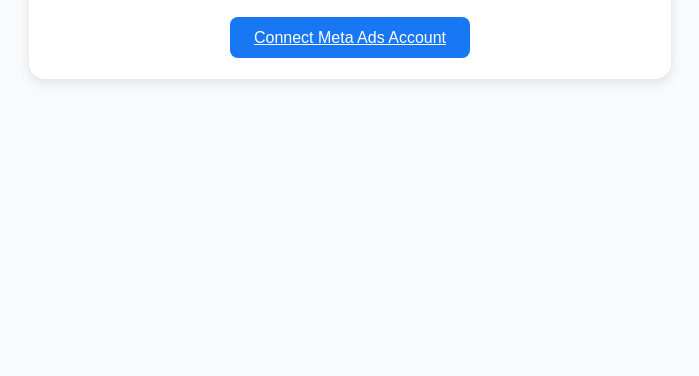
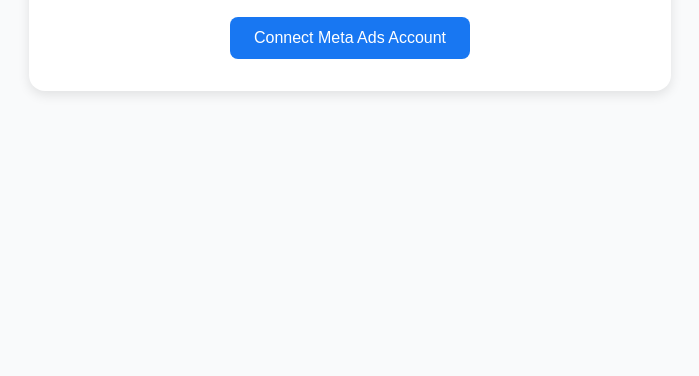
Before and after one commit to hughsbutler/admetrics-site, a plain HTML site: page index.html in a window 1280 px wide. Shown: the part 424-800 px from the top of the page, without its empty margins (290-989 px from the left). Drawn offline with Linux system fonts and the light colour scheme.

Commit message:
Index.html
Adding App ID to start Meta Login

```diff
--- a/index.html
+++ b/index.html
@@ -38,6 +38,8 @@
       font-size: 1rem;
       cursor: pointer;
       transition: background-color 0.2s;
+      text-decoration: none;
+      display: inline-block;
     }
     .btn:hover {
       background-color: #145ecb;
@@ -49,13 +51,11 @@
     <h1>Welcome to AdMetrics</h1>
     <p>Connect your Meta Ads account to view your campaign performance metrics.</p>
     <a
-  class="btn"
-  href="https://www.facebook.com/v19.0/dialog/oauth?client_id=1323930088720105&redirect_uri=https://hughsbutler.github.io/admetrics-site/&scope=ads_read,ads_management,read_insights,pages_read_engagement"
->
-
+      class="btn"
+      href="https://www.facebook.com/v19.0/dialog/oauth?client_id=1323930088720105&redirect_uri=https://hughsbutler.github.io/admetrics-site/&scope=ads_read,ads_management,read_insights,pages_read_engagement"
+    >
       Connect Meta Ads Account
     </a>
-    </button>
   </div>
 </body>
 </html>
```
